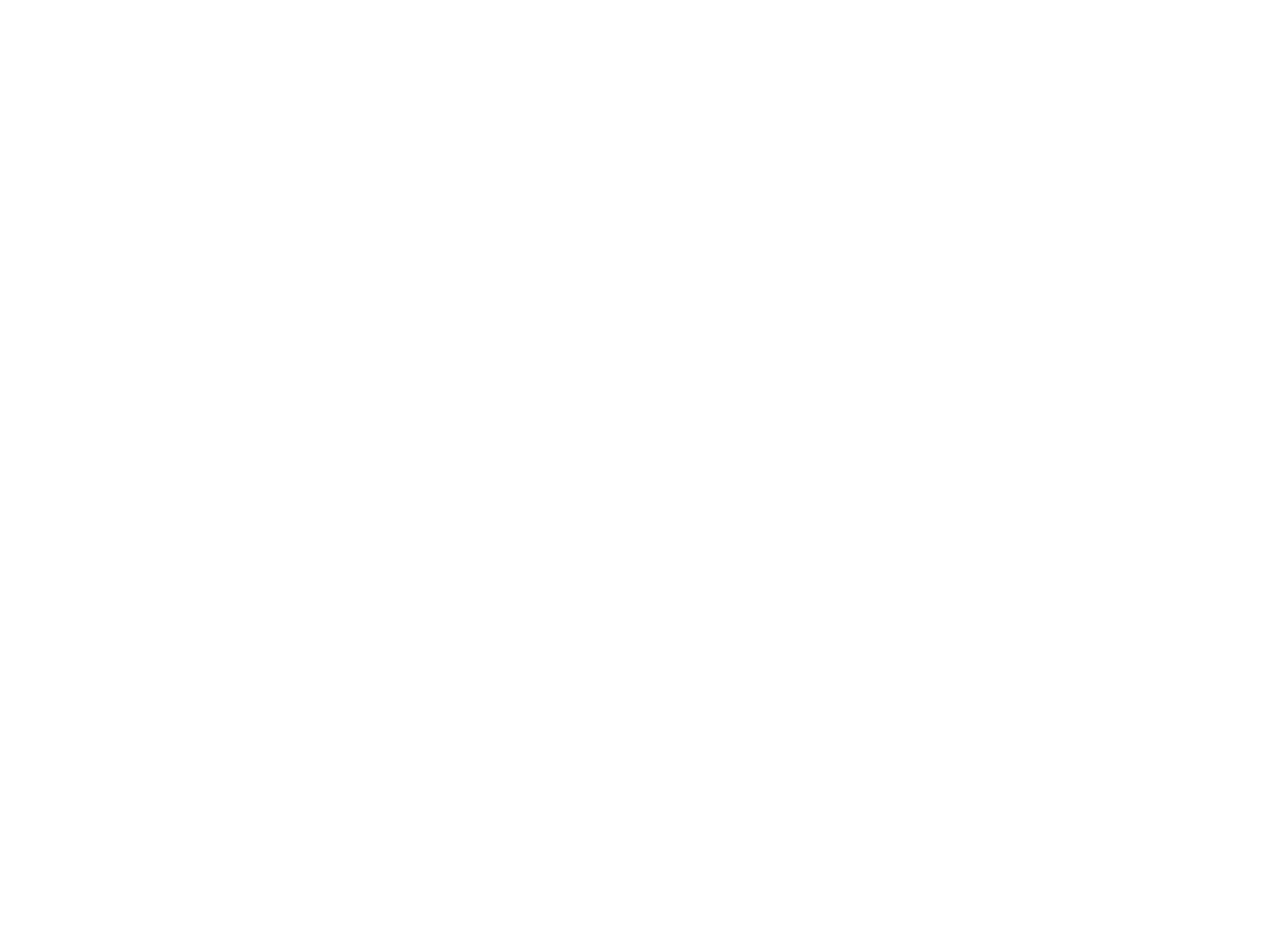
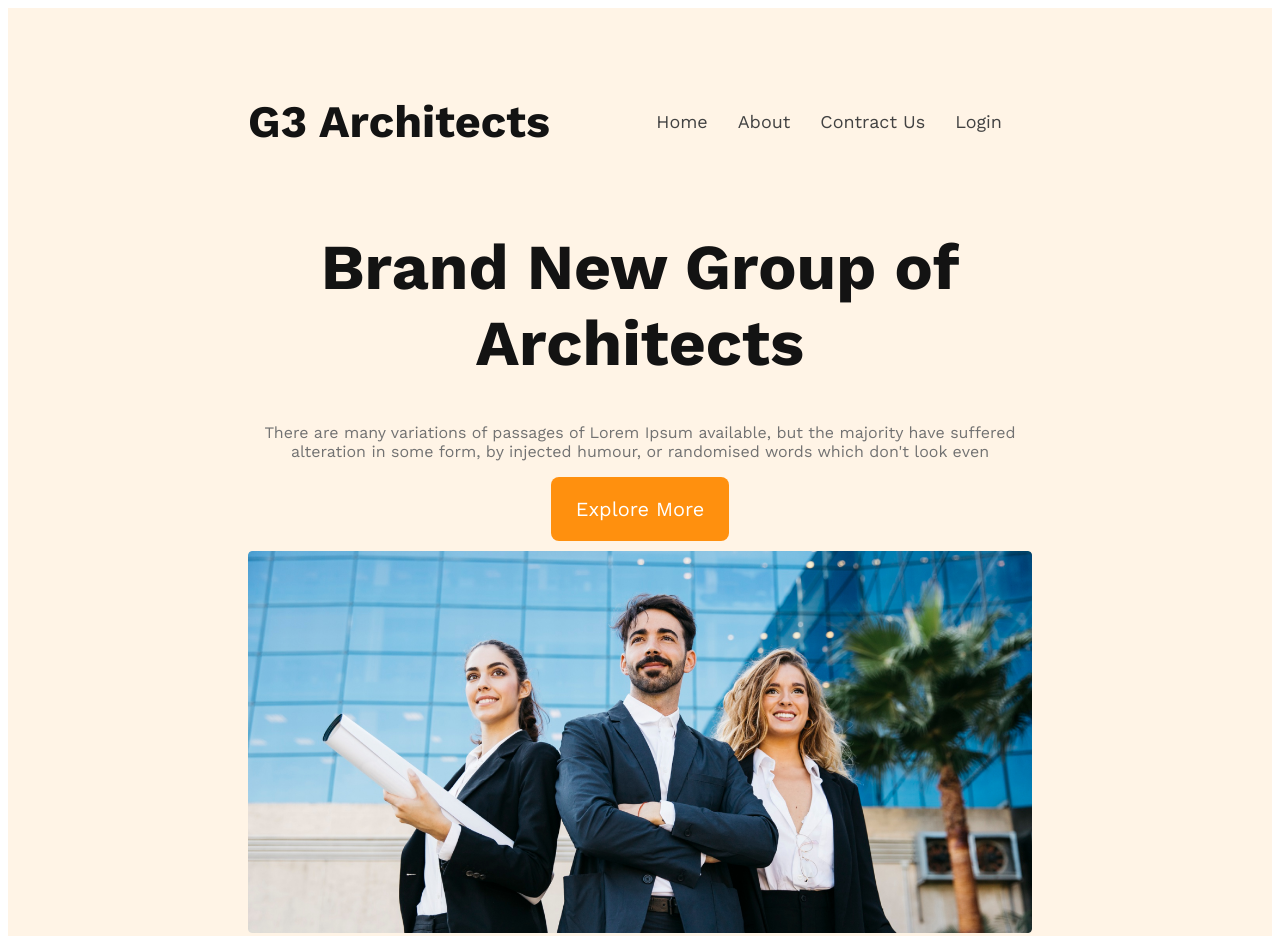
Before and after one commit to siam2002xyz/g3-architects-website, a plain HTML site: page index.html in a window 1280 px wide. Shown: the top 936 px of the page. Before the commit the page ends 800 px from the top, so only its background shows below. Drawn offline with nearby package versions, Linux system fonts and the light colour scheme.

Commit message:
compleate banner level

```diff
--- a/index.html
+++ b/index.html
@@ -1,12 +1,35 @@
 <!DOCTYPE html>
 <html lang="en">
-<head>
-    <meta charset="UTF-8">
-    <meta name="viewport" content="width=device-width, initial-scale=1.0">
-    <title>Document</title>
-    <link rel="stylesheet" href="style.css">
-</head>
-<body>
-
-</body>
+  <head>
+    <meta charset="UTF-8" />
+    <meta name="viewport" content="width=device-width, initial-scale=1.0" />
+    <title>G3 Architects</title>
+    <link rel="stylesheet" href="style.css" />
+  </head>
+  <body>
+    <header>
+      <nav>
+        <h2 class="nav-title">G3 Architects</h2>
+        <ul>
+          <li>Home</li>
+          <li>About</li>
+          <li>Contract Us</li>
+          <li>Login</li>
+        </ul>
+      </nav>
+      <div class="banner">
+        <div class="banner">
+          <div class="banner-content">
+              <h1 class="banner-title">Brand New Group of Architects</h1>
+              <p class="text-light-gray">There are many variations of passages of Lorem Ipsum available, but the
+                  majority have suffered alteration in some form, by injected humour, or randomised words which don't
+                  look even</p>
+              <button class="pry-btn">Explore More</button>
+          </div>
+          <img src="images/banner.png" alt="">
+      </div>
+    </header>
+    <main></main>
+    <footer></footer>
+  </body>
 </html>
--- a/style.css
+++ b/style.css
@@ -0,0 +1,110 @@
+/* common text */
+@import url("https://fonts.googleapis.com/css2?family=Open+Sans:wght@400;500;600;700;800&family=Work+Sans:wght@400;600;700&display=swap");
+/* common text */
+
+/* start */
+/* common text */
+* {
+
+  font-family: "Open Sans", sans-serif;
+  font-family: "Work Sans", sans-serif;
+}
+.pry-btn {
+    border-radius: 8px;
+    color: #FFF;
+    font-size: 1.25rem;
+    background: #FF900E;
+    padding: 20px 25px;
+    color: #FFF;
+    cursor: pointer;
+    border: 0;
+}
+/* header */
+
+
+header {
+  background: rgba(255, 144, 14, 0.1);
+  padding: 50px 240px;
+}
+.nav-title {
+  color: var(--Dark-01, #131313);
+  font-size: 45px;
+  font-weight: 700;
+}
+nav {
+  display: flex;
+  justify-content: space-between;
+  align-items: center;
+}
+nav > ul {
+  display: flex;
+}
+nav li {
+  display: flex;
+  text-decoration: none;
+  margin-right: 30px;
+  color: var(--Dark-02, #424242);
+  text-align: center;
+  font-family: Work Sans;
+  font-size: 18px;
+  font-weight: 500;
+}
+
+/* banner */
+
+.benner-text{
+  justify-content: center;
+}
+
+.banner-title {
+  color: var(--Dark-01, #131313);
+  text-align: center;
+  font-size: 64px;
+  font-weight: 700;
+}
+.text-light-gray {
+  color: var(--Dark-03, #727272);
+  text-align: center;
+  font-size: 16px;
+  font-weight: 400;
+}
+.banner-content {
+  max-width: 800px;
+  text-align: center;
+  margin: 0 auto;
+}
+.banner img{
+  width: 100%;
+  margin-top: 10px;
+}
+
+
+
+/* for mobile */
+@media screen and (max-width:576px) {
+  header {
+    background: rgba(255, 144, 14, 0.1);
+    padding: 20px;
+  }
+  nav{
+    flex-direction: column;
+  }
+  .banner-title {
+    font-size: 44px;
+    font-weight: 700;
+  }
+}
+/* tablate */
+@media screen and (min-width:577px) and (max-width:960px){
+  header {
+    background: rgba(255, 144, 14, 0.1);
+    padding: 40px;
+  }
+  nav{
+    flex-direction: column;
+  }
+  .banner-title {
+    font-size: 54px;
+    font-weight: 700;
+  }
+}
```
